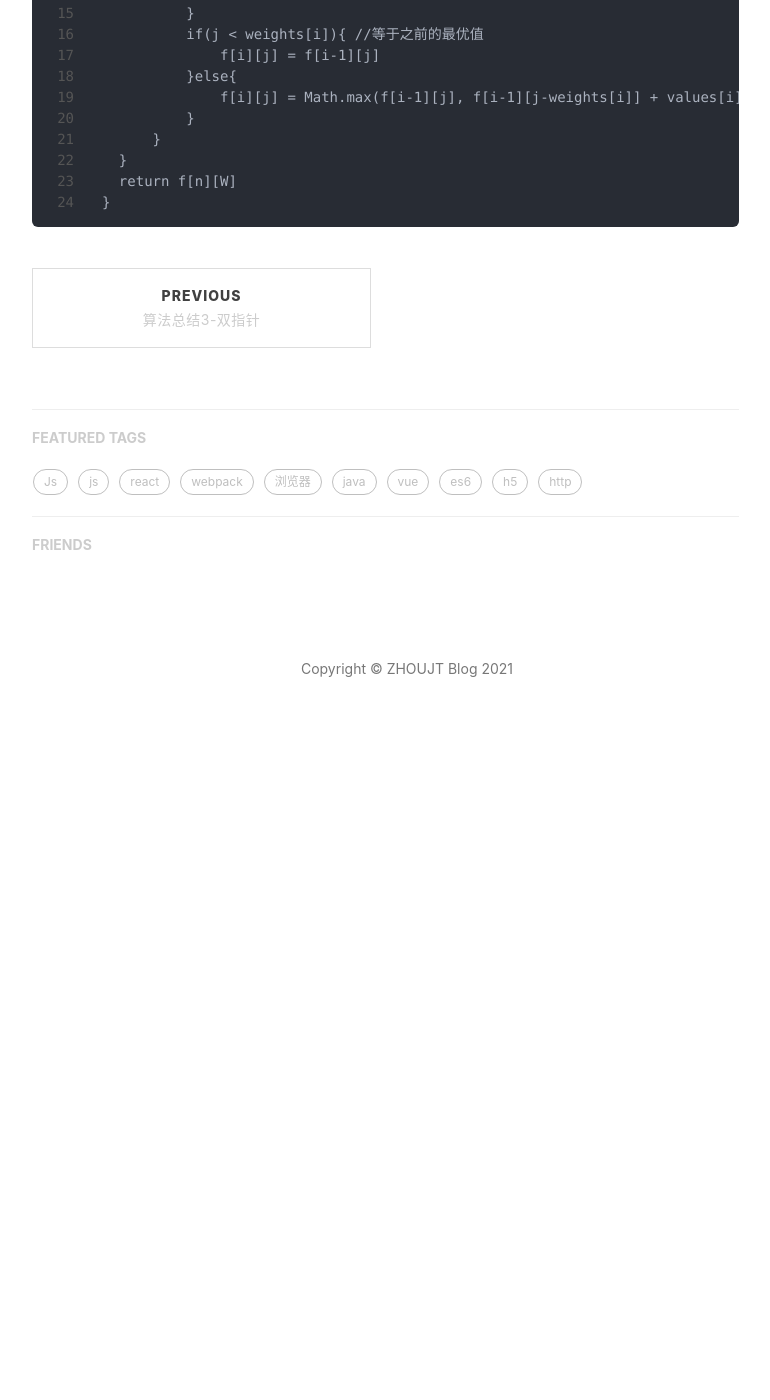
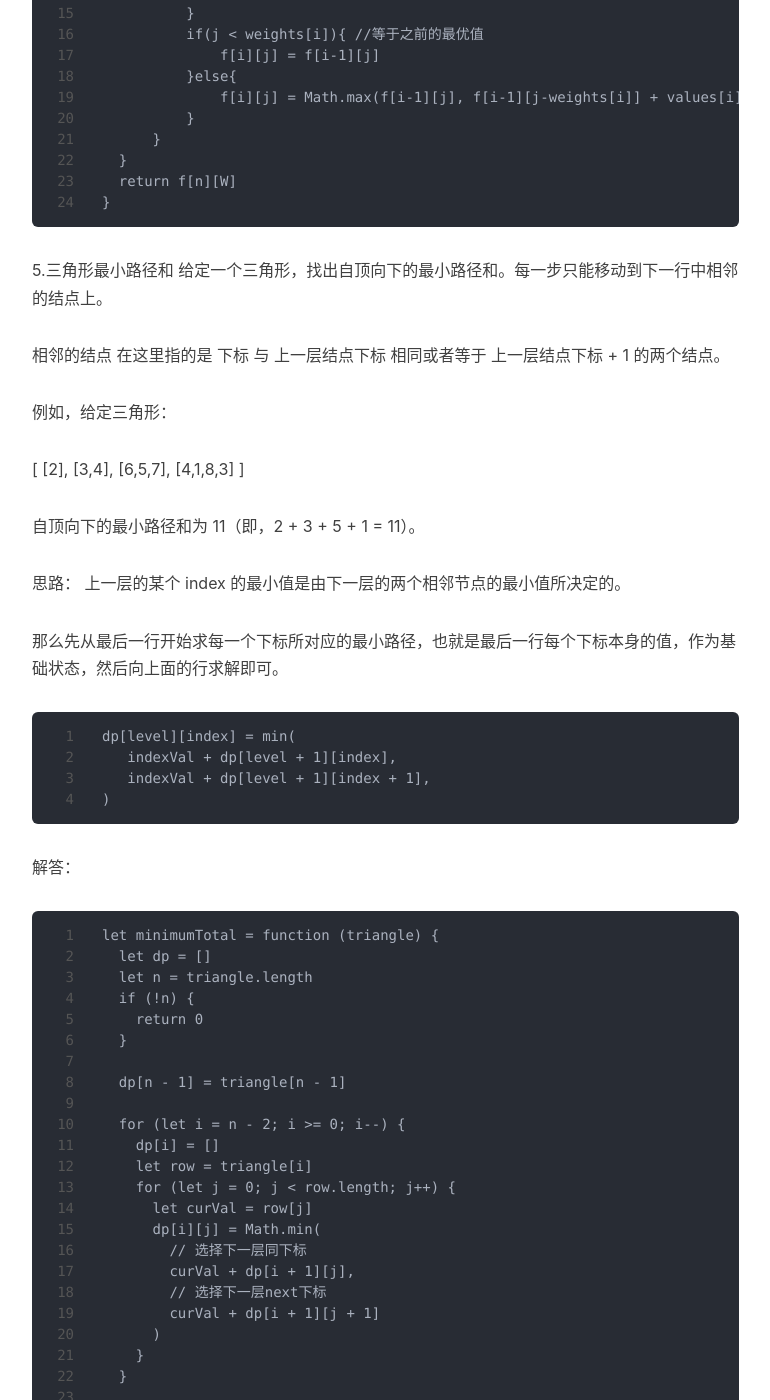
Before and after one commit to juntaozhou05/juntaozho05.github.io, a Jekyll site: the page built from _posts/2021-01-20-Collection4.md, in a window 1280 px wide and 1400 px high, scrolled down 4019 px. Shown: the whole window, without its empty margins (233-1003 px from the left). Built offline with Jekyll 4.4.1, drawn with Linux system fonts in a browser that asks for light colours; nearby versions of some CDN libraries; comment, search, counter and statistics services are not loaded; before the commit the page ends 4792 px from its top, so only the background shows below that; some of the changed text lies outside the part shown.

Commit message:
Update 2021-01-20-Collection4.md

````diff
--- a/_posts/2021-01-20-Collection4.md
+++ b/_posts/2021-01-20-Collection4.md
@@ -191,3 +191,59 @@ function knapsack(weights, values, W){
   return f[n][W]
 }
 ```
+
+5.三角形最小路径和
+给定一个三角形，找出自顶向下的最小路径和。每一步只能移动到下一行中相邻的结点上。
+
+相邻的结点 在这里指的是 下标 与 上一层结点下标 相同或者等于 上一层结点下标 + 1 的两个结点。
+
+例如，给定三角形：
+
+[
+     [2],
+    [3,4],
+   [6,5,7],
+  [4,1,8,3]
+]
+
+自顶向下的最小路径和为  11（即，2 + 3 + 5 + 1 = 11）。
+
+思路：
+上一层的某个 index 的最小值是由下一层的两个相邻节点的最小值所决定的。
+
+那么先从最后一行开始求每一个下标所对应的最小路径，也就是最后一行每个下标本身的值，作为基础状态，然后向上面的行求解即可。
+```
+dp[level][index] = min(
+   indexVal + dp[level + 1][index],
+   indexVal + dp[level + 1][index + 1],
+)
+```
+
+解答：
+```
+let minimumTotal = function (triangle) {
+  let dp = []
+  let n = triangle.length
+  if (!n) {
+    return 0
+  }
+
+  dp[n - 1] = triangle[n - 1]
+
+  for (let i = n - 2; i >= 0; i--) {
+    dp[i] = []
+    let row = triangle[i]
+    for (let j = 0; j < row.length; j++) {
+      let curVal = row[j]
+      dp[i][j] = Math.min(
+        // 选择下一层同下标
+        curVal + dp[i + 1][j],
+        // 选择下一层next下标
+        curVal + dp[i + 1][j + 1]
+      )
+    }
+  }
+
+  return dp[0][0]
+}
+```
````
